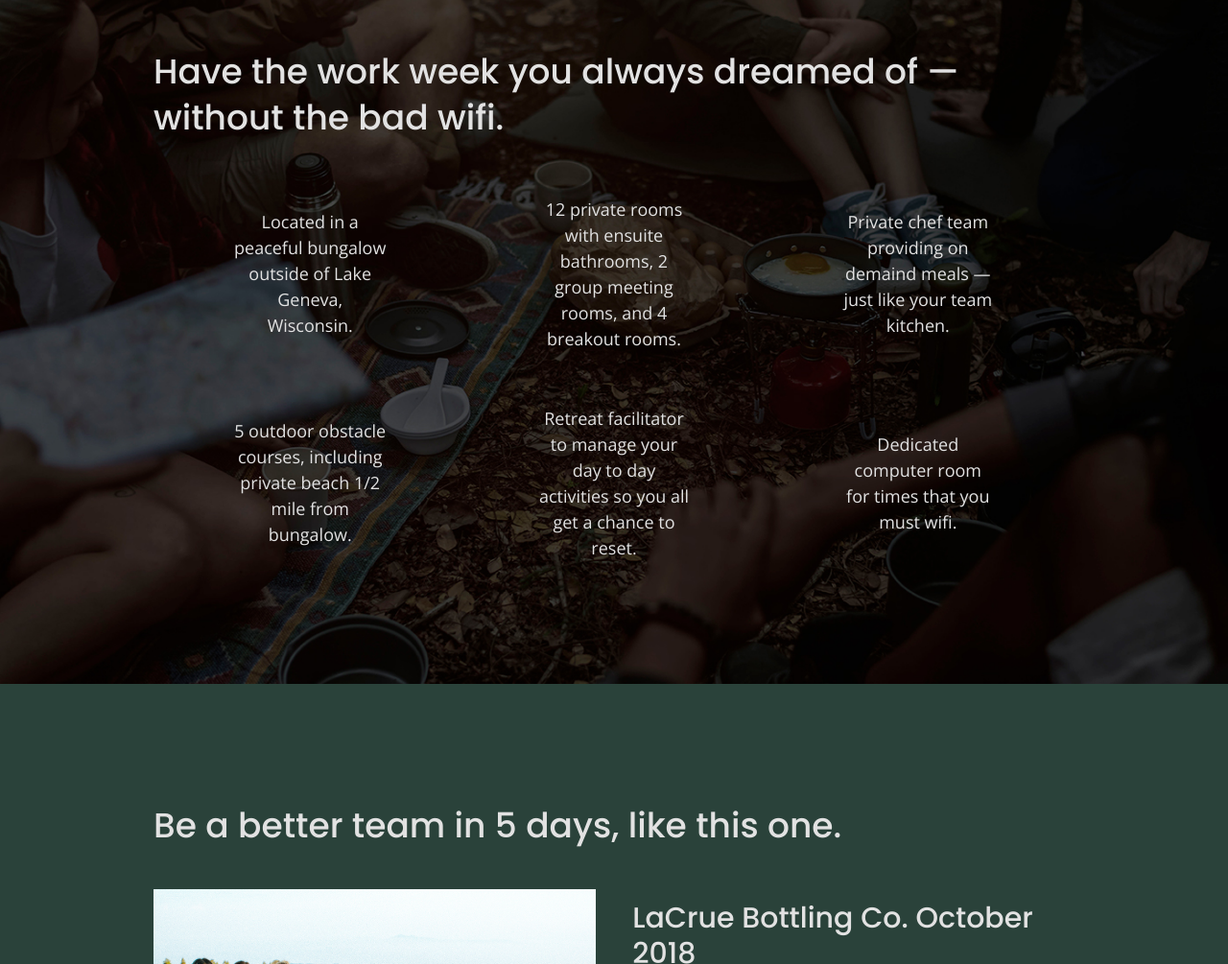
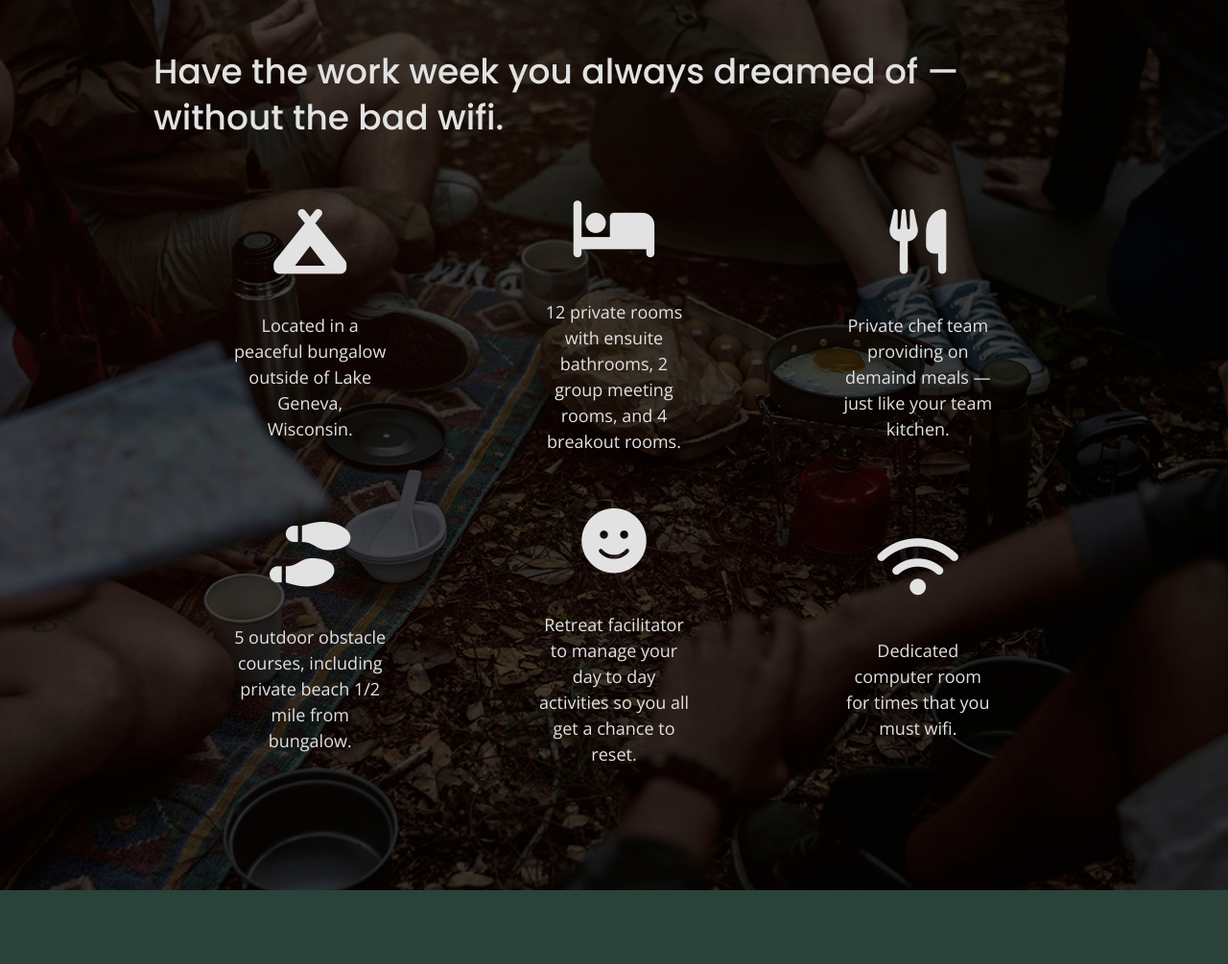
Before and after one commit to morgancadigan/site-unplugged, a website: page index.html in a window 1280 px wide. Shown: the part 1127-2132 px from the top of the page at 96% size. Drawn offline with nearby package versions, Linux system fonts and the light colour scheme.

Commit message:
Added font awesome icons to features

```diff
--- a/css/main.css
+++ b/css/main.css
@@ -304,6 +304,10 @@ footer {
     width: 55%;
     text-align: center;
     margin: 28px 0;
+  }
+  .features i {
+    font-size: 3.75em;
+    margin-bottom: 40px;
   }
   .features p {
     margin: 0;
--- a/index.html
+++ b/index.html
@@ -23,6 +23,9 @@
 
   <!--Google fonts-->
   <link href="https://fonts.googleapis.com/css?family=Open+Sans:400,700|Poppins:500,700" rel="stylesheet">
+
+  <!--Icon font awesome-->
+  <script src="https://kit.fontawesome.com/cdf18a8ff2.js" crossorigin="anonymous"></script>
 </head>
 
 <body>
@@ -69,27 +72,27 @@
             <h2>Have the work week you always dreamed of &mdash; without the bad wifi.</h2>
           </div>
           <article>
-            <p class="fontawesome-icon"></p>
+            <p class="fontawesome-icon"><i class="fas fa-campground"></i></p>
             <p class="features-item-description">Located in a peaceful bungalow outside of Lake Geneva, Wisconsin.</p>
           </article>
           <article>
-            <p class="fontawesome-icon"></p>
+            <p class="fontawesome-icon"><i class="fas fa-bed"></i></p>
             <p class="features-item-description">12 private rooms with ensuite bathrooms, 2 group meeting rooms, and 4 breakout rooms.</p>
           </article>
           <article>
-            <p class="fontawesome-icon"></p>
+            <p class="fontawesome-icon"><i class="fas fa-utensils"></i></p>
             <p class="features-item-description">Private chef team providing on demaind meals &mdash; just like your team kitchen.</p>
           </article>
           <article>
-            <p class="fontawesome-icon"></p>
+            <p class="fontawesome-icon"><i class="fas fa-shoe-prints"></i></p>
             <p class="features-item-description">5 outdoor obstacle courses, including private beach 1/2 mile from bungalow.</p>
           </article>
           <article>
-            <p class="fontawesome-icon"></p>
+            <p class="fontawesome-icon"><i class="fas fa-smile"></i></p>
             <p class="features-item-description">Retreat facilitator to manage your day to day activities so you all get a chance to reset.</p>
           </article>
           <article>
-            <p class="fontawesome-icon"></p>
+            <p class="fontawesome-icon"><i class="fas fa-wifi"></i></p>
             <p class="features-item-description">Dedicated computer room for times that you must wifi.</p>
           </article>
         </div>
```
Also changed, not shown: about/index.html (+3 -0 lines), faq/index.html (+3 -0 lines).
